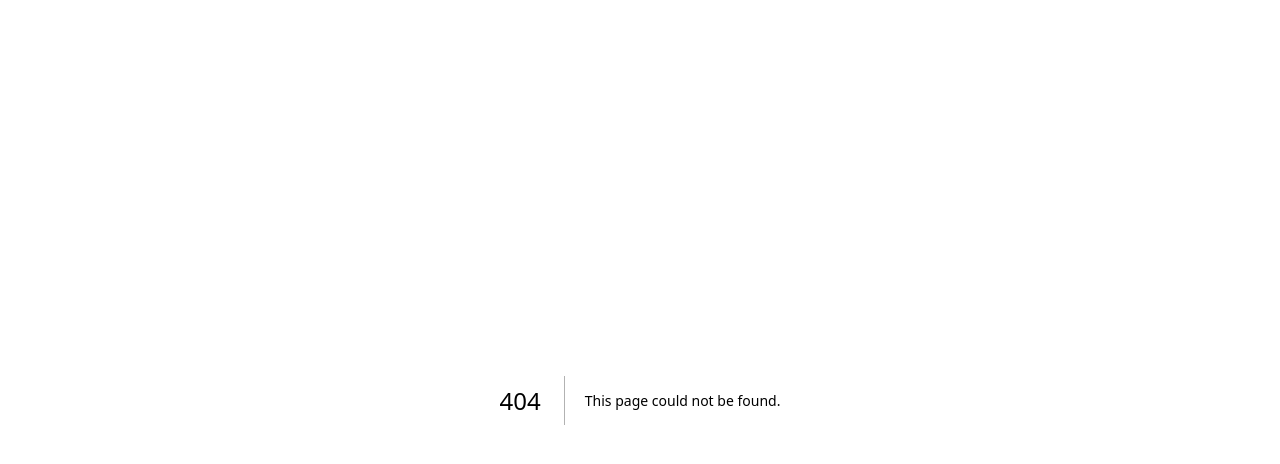
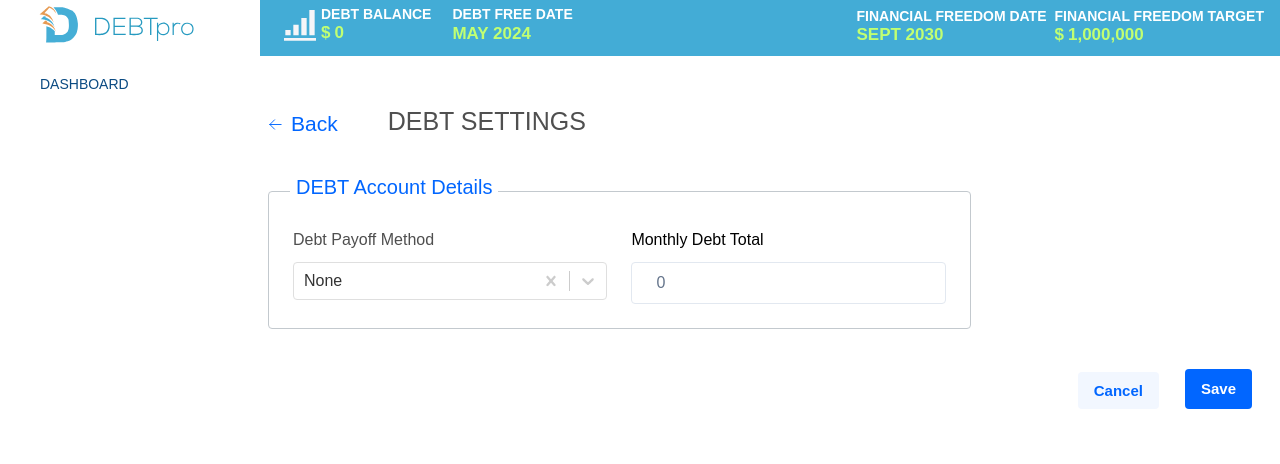
Before and after one commit to mostofa62/deptpro, a Next.js app: page /member/debts/settings in a window 1280 px wide. Before the commit this address had no page. Shown: the top 464 px of the page. Built offline with nearby package versions, Linux system fonts and the light colour scheme; no server answers.

Commit message:
user settings added for debt

```diff
--- a/app/components/Sidebar.tsx
+++ b/app/components/Sidebar.tsx
@@ -264,6 +264,25 @@ const Sidebar = ({ sidebarOpen, setSidebarOpen }: SidebarProps) => {
 </li>
 
 
+<li key={103}>
+  <Link
+    href={'/member/debts/settings'}
+    className={`text-sm group relative flex items-center gap-2.5 rounded-sm py-2 px-4 font-medium duration-300 ease-in-out  hover:text-[#0166FF] ${
+      pathname.slice(-8) =='settings' ? 'text-[#0166FF]':'text-[#4F4F4F]'
+    }`}
+  >
+
+
+<svg width={20} height={20} xmlns="http://www.w3.org/2000/svg" fill="none" viewBox="0 0 24 24" strokeWidth="1.5" stroke="currentColor" >
+  <path strokeLinecap="round" strokeLinejoin="round" d="M10.5 6h9.75M10.5 6a1.5 1.5 0 1 1-3 0m3 0a1.5 1.5 0 1 0-3 0M3.75 6H7.5m3 12h9.75m-9.75 0a1.5 1.5 0 0 1-3 0m3 0a1.5 1.5 0 0 0-3 0m-3.75 0H7.5m9-6h3.75m-3.75 0a1.5 1.5 0 0 1-3 0m3 0a1.5 1.5 0 0 0-3 0m-9.75 0h9.75" />
+</svg>
+
+
+      <p>Settings</p>
+  </Link>
+</li>
+
+
 
 
 
--- a/app/components/form/FormikSelectInput.tsx
+++ b/app/components/form/FormikSelectInput.tsx
@@ -28,7 +28,7 @@ export default function FormikSelectInput({
 
         return (
             <>
-            <label className="mb-2.5 block font-bold text-[#4F4F4F]">
+            <label className="mb-2.5 block font-medium text-[#4F4F4F]">
                 {label}
             </label>
             <div className="relative">
--- /dev/null
+++ b/app/data/DebtOptions.json
@@ -0,0 +1,18 @@
+{
+
+    "DeptPayOffMethod":[
+
+        {"value":1  ,"label":"Debt Snowball - lowest balance first" },
+        {"value":2 ,"label":"Debt Avalanche - highest interest rate first" },
+        {"value":11 ,"label":"Hybrid (Debt Ratio)" },
+        {"value":13 ,"label":"Cash Flow Index (CFI)" },
+        {"value":3 ,"label":"Custom - highest sort number first" },
+        {"value":4 ,"label":"Custom - lowest sort number first" },
+        {"value":5 ,"label":"Highest monthly payment first" },
+        {"value":8 ,"label":"Highest credit utilization first" },
+        {"value":10 ,"label":"Highest monthly interest paid first" },
+        {"value":12 ,"label":"Lowest interest rate paid first" }
+
+    ]
+
+}
--- a/app/member/debts/cu/[id]/DebtAccountUpdate.tsx
+++ b/app/member/debts/cu/[id]/DebtAccountUpdate.tsx
@@ -209,6 +209,7 @@ const DebtAccountUpdate = ({debt_acc_id, user_id,tab_number}:DebtProps)=>{
 
 <FormikFieldInput
     type="number"
+    step={"any"}
     label={DataLabelUpdate.balance}
     name={`fetchdata.balance`}
     placeHolder={`${DataLabelUpdate.balance}`}
@@ -225,6 +226,7 @@ const DebtAccountUpdate = ({debt_acc_id, user_id,tab_number}:DebtProps)=>{
 
 <FormikFieldInput
     type="number"
+    step={"any"}
     label={DataLabelUpdate.highest_balance}
     name={`fetchdata.highest_balance`}
     placeHolder={`${DataLabelUpdate.highest_balance}`}
@@ -263,6 +265,7 @@ const DebtAccountUpdate = ({debt_acc_id, user_id,tab_number}:DebtProps)=>{
 
 <FormikFieldInput
     type="number"
+    step={"any"}
     label={DataLabelUpdate.monthly_payment}
     name={`fetchdata.monthly_payment`}
     placeHolder={`${DataLabelUpdate.monthly_payment}`}
@@ -279,6 +282,7 @@ const DebtAccountUpdate = ({debt_acc_id, user_id,tab_number}:DebtProps)=>{
 
 <FormikFieldInput
     type="number"
+    step={"any"}
     label={DataLabelUpdate.interest_rate}
     name={`fetchdata.interest_rate`}
     placeHolder={`${DataLabelUpdate.interest_rate}`}
@@ -295,6 +299,7 @@ const DebtAccountUpdate = ({debt_acc_id, user_id,tab_number}:DebtProps)=>{
 
 <FormikFieldInput
     type="number"
+    step={"any"}
     label={DataLabelUpdate.credit_limit}
     name={`fetchdata.credit_limit`}
     placeHolder={`${DataLabelUpdate.credit_limit}`}
--- a/app/member/debts/cu/[id]/DebtEntry.tsx
+++ b/app/member/debts/cu/[id]/DebtEntry.tsx
@@ -178,6 +178,7 @@ const DebtEntry=({debt_acc_id, user_id,transaction_data}:DebtProps)=>{
 
                 <FormikFieldInput
                     type="number"
+                    step={"any"}
                     label={DataLabel.amount}
                     name={`fetchdata.amount`}
                     placeHolder={`${DataLabel.amount}`}
--- /dev/null
+++ b/app/member/debts/settings/DataValidationSchema.ts
@@ -0,0 +1,44 @@
+import { object, string, number } from "yup";
+export const DataSchema = {
+
+    monthly_budget:0,
+
+    debt_payoff_method:{'label':'None','value':0},
+
+
+
+};
+
+export const DataLabel = {
+
+  monthly_budget:'Monthly Debt Total',
+  debt_payoff_method:'Debt Payoff Method',
+
+
+
+
+}
+
+
+
+export const ValidationSchema =  object().shape({
+  fetchdata:object().shape({
+
+
+
+
+              monthly_budget: number().min(1,`${DataLabel.monthly_budget} least 1`)
+              .required(`${DataLabel.monthly_budget} is required`),
+
+
+
+              debt_payoff_method:object().shape({
+                value: number().required().min(1,`${DataLabel.debt_payoff_method} is required`),
+                label: string().required(`${DataLabel.debt_payoff_method} is required`)
+              }),
+
+
+
+
+})
+});
--- /dev/null
+++ b/app/member/debts/settings/page.tsx
@@ -0,0 +1,241 @@
+"use client";
+import DefaultLayout from "@/app/layout/DefaultLayout";
+import Link from "next/link";
+import { useState,useEffect, useRef, useCallback } from "react";
+import axios from "axios";
+import useAuth from '@/app/hooks/useAuth';
+import { useRouter } from "next/navigation";
+import {Formik} from 'formik';
+import { DataSchema,DataLabel,ValidationSchema } from "./DataValidationSchema";
+
+import FormikFormHolder from "@/app/components/form/FormikFormHolder";
+
+import FormikSelectInput from "@/app/components/form/FormikSelectInput";
+import FormikSelectCreatableInput from "@/app/components/form/FormikSelectCreatableInput";
+
+import toast from 'react-hot-toast';
+import useFetchDropDownData from "@/app/hooks/useFetchDropDownData";
+import FormikFieldInput from "@/app/components/form/FormikFieldInput";
+
+import {DeptPayOffMethod} from '@/app/data/DebtOptions.json'
+
+const url = process.env.NEXT_PUBLIC_API_URL;
+export default function Setting() {
+    const authCtx = useAuth();
+    const router = useRouter()
+    const formRef = useRef<any>(null);
+
+    const [fetchFomrData,setFetchFormData] = useState(DataSchema);
+
+    const user_id = authCtx.userId;
+
+    const fetchDataCallback=useCallback(async()=>{
+        //console.log(id);
+        const response = await axios.get(`${url}get-user-settings/${user_id}`);
+        //return response.data.user;
+
+        if(response.data.user_setting!=null){
+            setFetchFormData(response.data.user_setting);
+        }
+    },[user_id]);
+
+    useEffect(()=>{
+        fetchDataCallback();
+
+    },[fetchDataCallback]);
+
+
+
+
+    const fetchdata = fetchFomrData;
+
+    console.log(fetchdata)
+
+
+
+    const handleFormSubmit = async(values:any,{ resetForm,setSubmitting }:any)=>{
+        //alert(JSON.stringify(values));
+
+        await axios.post(`${url}save-user-settings`,
+            {user_id,...values.fetchdata}, {
+
+            headers: {
+              'Content-Type': 'application/json'
+            }
+          }
+        ) .then(function (response) {
+          //console.log(response);
+
+          if(response.data.result > 0){
+            setSubmitting(false);
+            toast.success(response.data.message);
+            //resetForm();
+            router.push('/member/debts');
+
+          }else{
+            setSubmitting(true);
+            toast.error(response.data.message);
+          }
+
+        })
+        .catch(function (error) {
+            toast.error(error);
+          //console.log(error);
+        });
+
+    }
+
+    const handleSubmit = ()=> {
+        formRef.current?.handleSubmit();
+      }
+
+    return(
+        <>
+        <DefaultLayout>
+        <div className="grid grid-flow-row">
+
+
+
+            <div className="mt-[40px]">
+                <div className="flex flex-row h-[29px]">
+                    <div className="h-[21px] pt-[5px] pb-[3px]">
+                            <Link
+                                    href={'/member/debts'}
+                                    className={`text-[21px] capitalize group relative flex items-center gap-2 rounded-sm py-[3px] font-medium duration-300 ease-in-out   text-[#0166FF]`}
+                                >
+                                <svg xmlns="http://www.w3.org/2000/svg" fill="none" width={15} height={15} viewBox="0 0 24 24" strokeWidth="1.5" stroke="currentColor">
+                                    <path strokeLinecap="round" strokeLinejoin="round" d="M10.5 19.5 3 12m0 0 7.5-7.5M3 12h18" />
+                                </svg>
+
+
+                                Back
+                            </Link>
+                    </div>
+                    <div className="ml-[50px] pt-[5px]">
+                        <span className="text-[25px] font-medium capitalize text-[#4F4F4F]">DEBT SETTINGS</span>
+                    </div>
+                </div>
+
+            </div>
+
+            <div className="mt-[32px]">
+            <Formik
+            innerRef={formRef}
+
+        initialValues={{ fetchdata }}
+        enableReinitialize
+        validationSchema={ValidationSchema}
+
+
+        onSubmit={handleFormSubmit}
+
+        render={({isValid, handleChange, isSubmitting,values,errors, touched, setFieldValue, setFieldTouched})=>(
+            <FormikFormHolder legend="DEBT Account Details">
+
+<div className="flex flex-row">
+
+
+
+
+    <div className="w-[50%]">
+
+    <FormikSelectInput
+            label={DataLabel.debt_payoff_method}
+            defaultValue={fetchdata.debt_payoff_method}
+            placeHolder={`Select ${DataLabel.debt_payoff_method}`}
+            isSearchable={true}
+            isClearable={true}
+            name="fetchdata.debt_payoff_method"
+            dataOptions={DeptPayOffMethod}
+            errorMessage={errors.fetchdata &&
+                errors.fetchdata.debt_payoff_method &&
+                touched.fetchdata &&
+                touched.fetchdata.debt_payoff_method &&
+                errors.fetchdata.debt_payoff_method.value
+            }
+        />
+
+
+
+
+
+    </div>
+
+    <div className="ml-[24px] w-[50%]">
+
+    <FormikFieldInput
+        type="number"
+        step="any"
+        min={0}
+        label={DataLabel.monthly_budget}
+        name={`fetchdata.monthly_budget`}
+        placeHolder={`${DataLabel.monthly_budget}`}
+        errorMessage ={ errors.fetchdata &&
+            errors.fetchdata.monthly_budget &&
+            touched.fetchdata &&
+            touched.fetchdata.monthly_budget &&  errors.fetchdata.monthly_budget}
+        />
+
+
+    </div>
+
+
+
+
+</div>
+
+
+
+
+
+
+
+
+
+
+{/*
+<div className="flex flex-row">
+    {JSON.stringify(values)}
+    {JSON.stringify(errors)}
+</div>
+*/}
+
+</FormikFormHolder>
+        )}
+        />
+            </div>
+
+
+            <div className="mt-10">
+                <div className="flex flex-row-reverse gap-4">
+                    <div className="relative right-5 top-0">
+                        <button type="button" className="text-[15px] h-[40px] bg-[#0166FF] rounded text-white px-4  capitalize text-center font-semibold" onClick={handleSubmit}>
+                            Save
+                        </button>
+                    </div>
+                    <div className="relative right-[30px] top-[10px]">
+                    <Link
+                                    href={'/member/debts'}
+                                    className={`text-[15px] h-[40px] capitalize text-center px-4 py-2.5  font-semibold bg-[#0166FF] rounded bg-opacity-5 text-[#0166FF]`}
+                                >
+
+
+                                Cancel
+                            </Link>
+                    </div>
+
+
+
+                </div>
+
+            </div>
+
+
+
+
+        </div>
+        </DefaultLayout>
+        </>
+
+    )
+}
```
